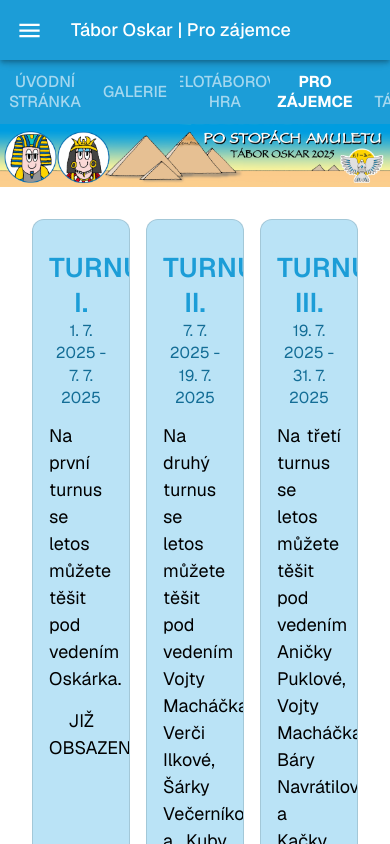
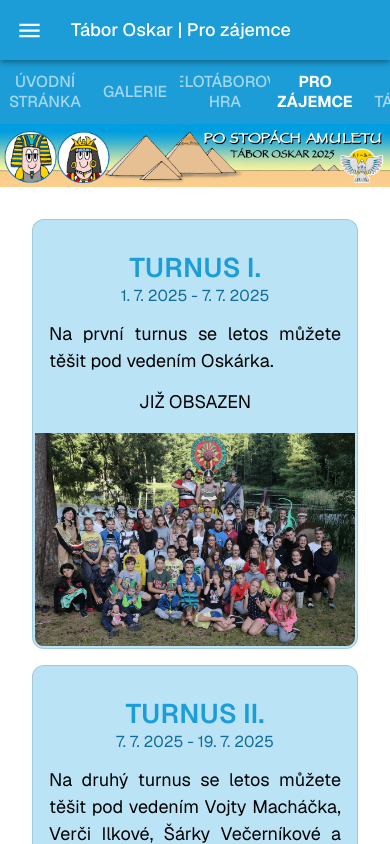
Before and after one commit to the-Radek/oskar-web, a Next.js app: page /pro-zajemce in a window 390 px wide. Shown: the top 844 px of the page. Built offline with nearby package versions, Linux system fonts and the light colour scheme; what @mui/material-nextjs would draw is missing.

Commit message:
responsive page pro-zajemce

```diff
--- a/src/app/pro-zajemce/page.module.css
+++ b/src/app/pro-zajemce/page.module.css
@@ -7,13 +7,22 @@
 .cards {
   display: flex;
   gap: calc(2 * var(--mui-spacing, 8px));
-  border: 5px;
+
+  @media (max-width: 900px) {
+    flex-direction: column;
+    align-items: center;
+
+    > * {
+      max-width: 400px;
+    }
+  }
 
   > * {
     flex: 1;
     display: flex;
     flex-direction: column;
     border-color: var(--mui-palette-primary-main);
+    border-width: 2px;
     background-color: transparent;
 
     > :first-child {
@@ -29,8 +38,8 @@
     }
 
     > :last-child {
-      margin: 5px;
-      border-radius: 0 0 calc(var(--border-radius, 8px) / 1.5) calc(var(--border-radius, 8px) / 1.5);
+      margin: 2px;
+      border-radius: 0 0 calc(var(--border-radius, 8px) / 1.4) calc(var(--border-radius, 8px) / 1.4);
       overflow: hidden;
     }
   }
--- a/src/app/pro-zajemce/page.tsx
+++ b/src/app/pro-zajemce/page.tsx
@@ -43,7 +43,11 @@ export default function Turns() {
             <Typography align="center">JIŽ OBSAZEN</Typography>
           </CardContent>
           <CardMedia>
-            <Image src={turnus1} alt="Turnus 1" sizes="(max-width: 1200px) 33vw, 400px" />
+            <Image
+              src={turnus1}
+              alt="Turnus 1"
+              sizes="(max-width: 400px) 100vw, (max-width: 900px) 400px, (max-width: 1200px) 33vw, 400px"
+            />
           </CardMedia>
         </Card>
         <Card variant="outlined">
@@ -61,7 +65,11 @@ export default function Turns() {
             <Typography align="center">Cena: 7 800,-</Typography>
           </CardContent>
           <CardMedia>
-            <Image src={turnus2} alt="Turnus 2" sizes="(max-width: 1200px) 33vw, 400px" />
+            <Image
+              src={turnus2}
+              alt="Turnus 2"
+              sizes="(max-width: 400px) 100vw, (max-width: 900px) 400px, (max-width: 1200px) 33vw, 400px"
+            />
           </CardMedia>
         </Card>
         <Card variant="outlined">
@@ -79,7 +87,11 @@ export default function Turns() {
             <Typography align="center">Cena: 7 800,-</Typography>
           </CardContent>
           <CardMedia>
-            <Image src={turnus3} alt="Turnus 3" sizes="(max-width: 1200px) 33vw, 400px" />
+            <Image
+              src={turnus3}
+              alt="Turnus 3"
+              sizes="(max-width: 400px) 100vw, (max-width: 900px) 400px, (max-width: 1200px) 33vw, 400px"
+            />
           </CardMedia>
         </Card>
       </div>
```
